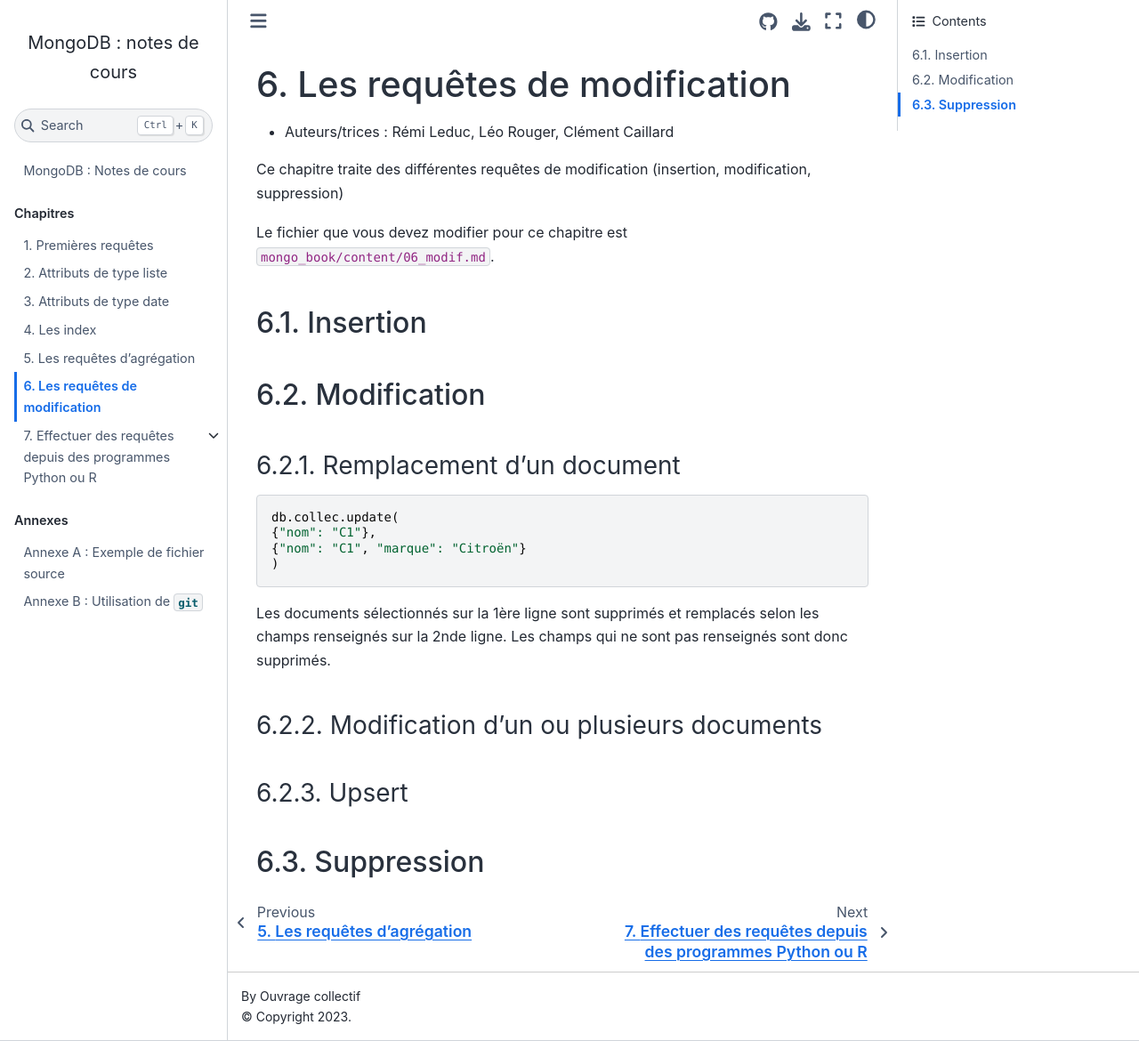
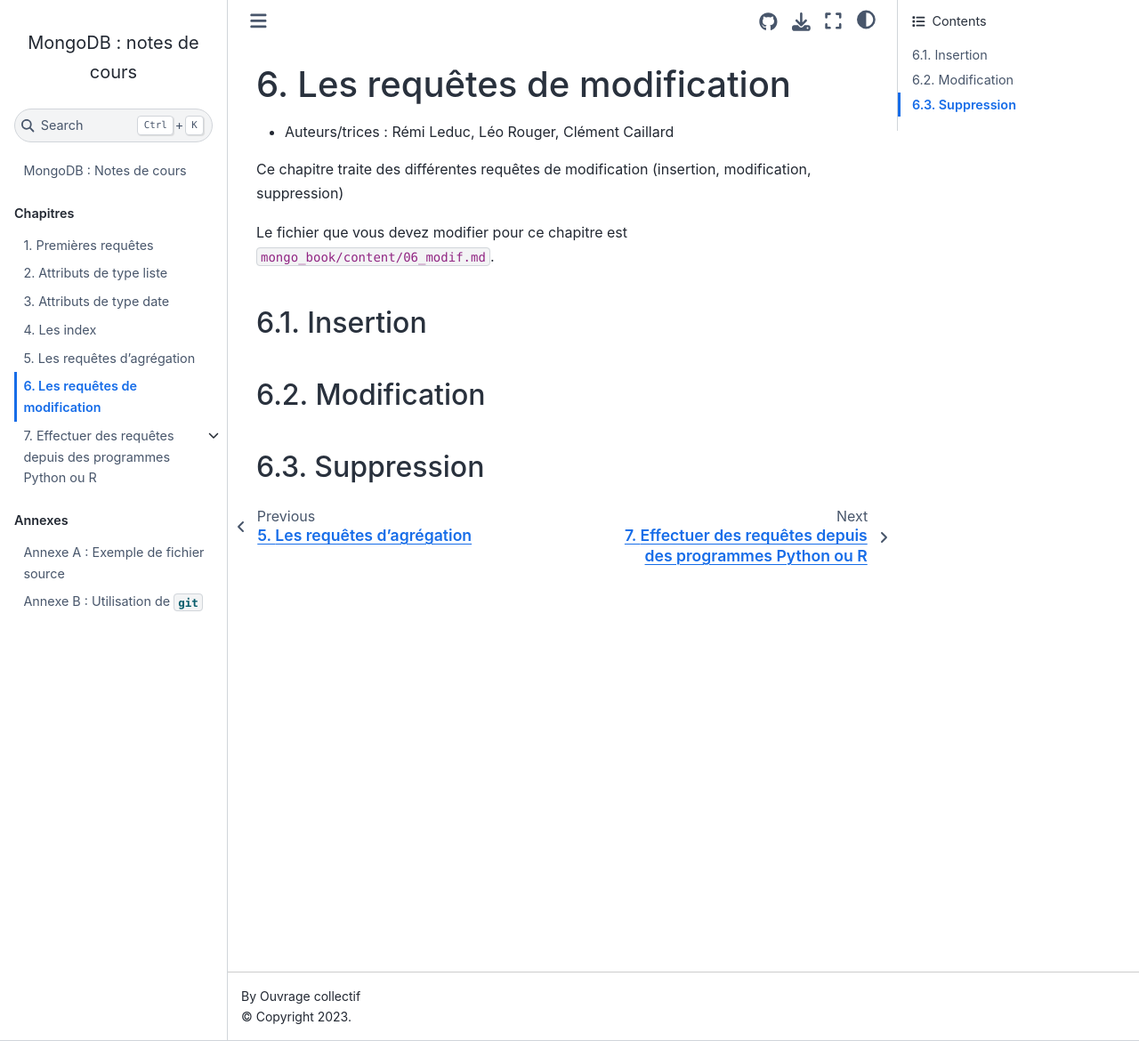
Before and after one commit to rtavenar/mongo_book, a Jupyter Book: the page built from content/06_modif.md, in a window 1280 px wide and 1170 px high. Shown: the whole window at 89% size. Built offline with Jupyter Book 1.0.4 settings and Sphinx 7.4.7 and the Sphinx Book theme 1.1.4, drawn with Linux system fonts in a browser that asks for light colours.

Commit message:
Revert "Update 06_modif.md"
This reverts commit 9ea2e72bd52958e942890acd427334c4fc254efb.

````diff
--- a/content/06_modif.md
+++ b/content/06_modif.md
@@ -24,17 +24,6 @@
 ## Insertion
 
 ## Modification
-### Remplacement d'un document
-```javascript
-db.collec.update(
-{"nom": "C1"},
-{"nom": "C1", "marque": "Citroën"}
-)
-```
-Les documents sélectionnés sur la 1ère ligne sont supprimés et remplacés selon les champs renseignés sur la 2nde ligne. Les champs qui ne sont pas renseignés sont donc supprimés.
 
-### Modification d'un ou plusieurs documents
-
-### Upsert
 
 ## Suppression
````
